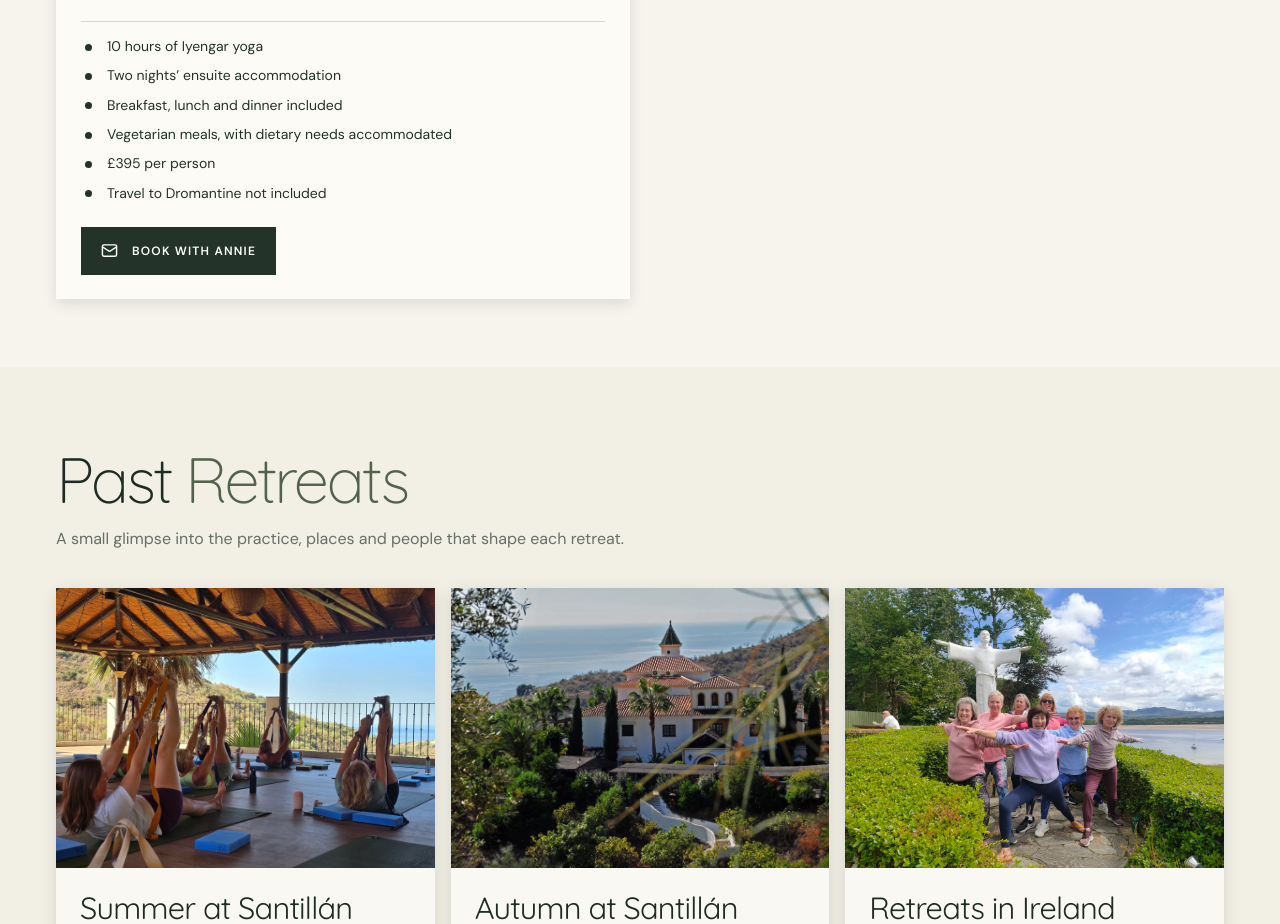
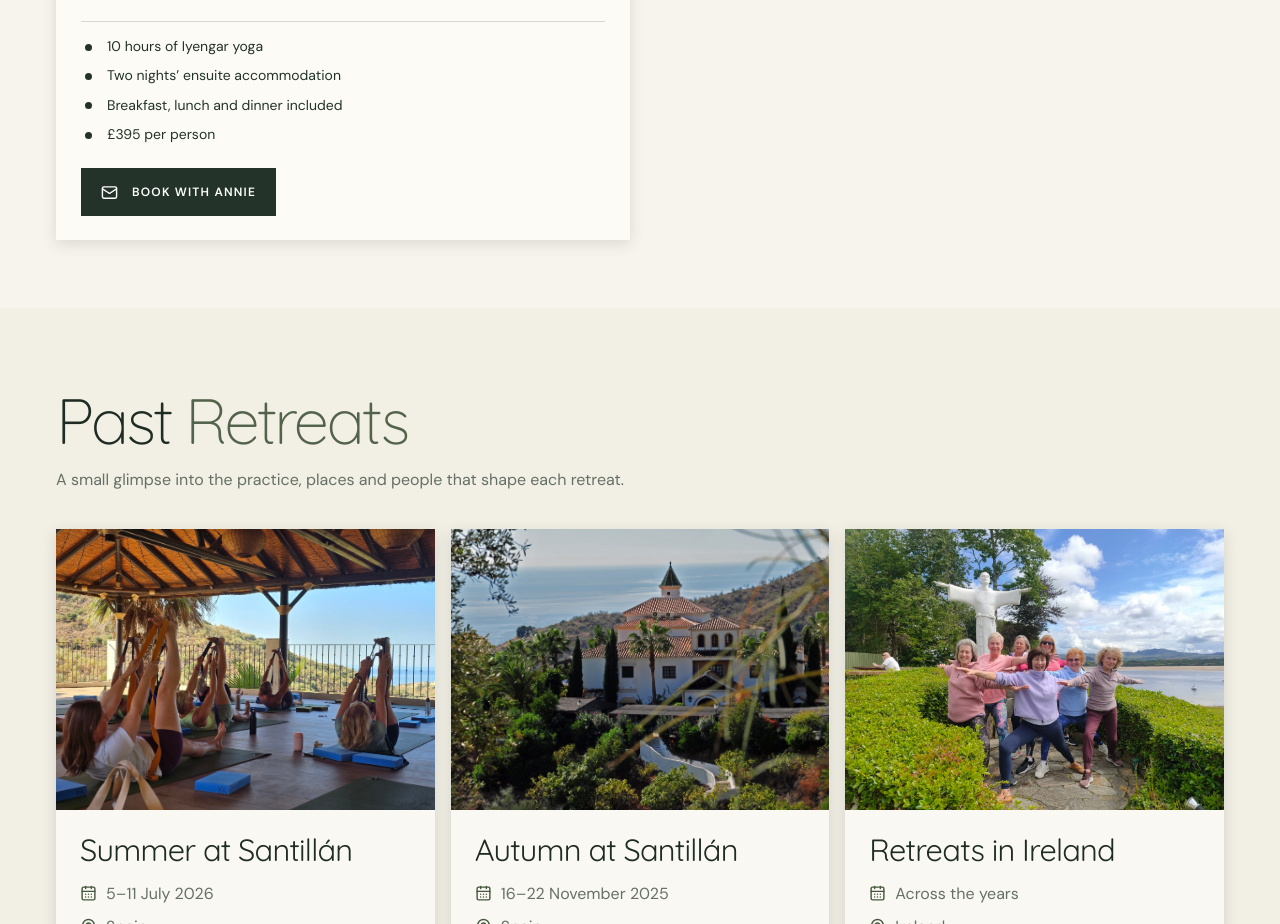
Before and after one commit to aliciaahunt/annies-yoga-website, a React (Vite) app: page /retreats in a window 1280 px wide. Shown: the part 1484-2408 px from the top of the page. Built offline with nearby package versions, Linux system fonts and the light colour scheme.

Commit message:
Simplify Dromantine retreat details

```diff
--- a/src/app/RetreatsPage.tsx
+++ b/src/app/RetreatsPage.tsx
@@ -139,9 +139,7 @@ export default function RetreatsPage() {
                     <li>10 hours of Iyengar yoga</li>
                     <li>Two nights’ ensuite accommodation</li>
                     <li>Breakfast, lunch and dinner included</li>
-                    <li>Vegetarian meals, with dietary needs accommodated</li>
                     <li>£395 per person</li>
-                    <li>Travel to Dromantine not included</li>
                   </ul>
                 </div>
                 <button className="button button-dark" onClick={() => enquiryDialogRef.current?.open({ enquiryType: 'Retreats', subject: 'Dromantine Retreat Centre' })} type="button"><Mail size={17} /> Book with Annie</button>
```
Also changed, not shown: 2 other files (tests, documents, lock files or other folders).
